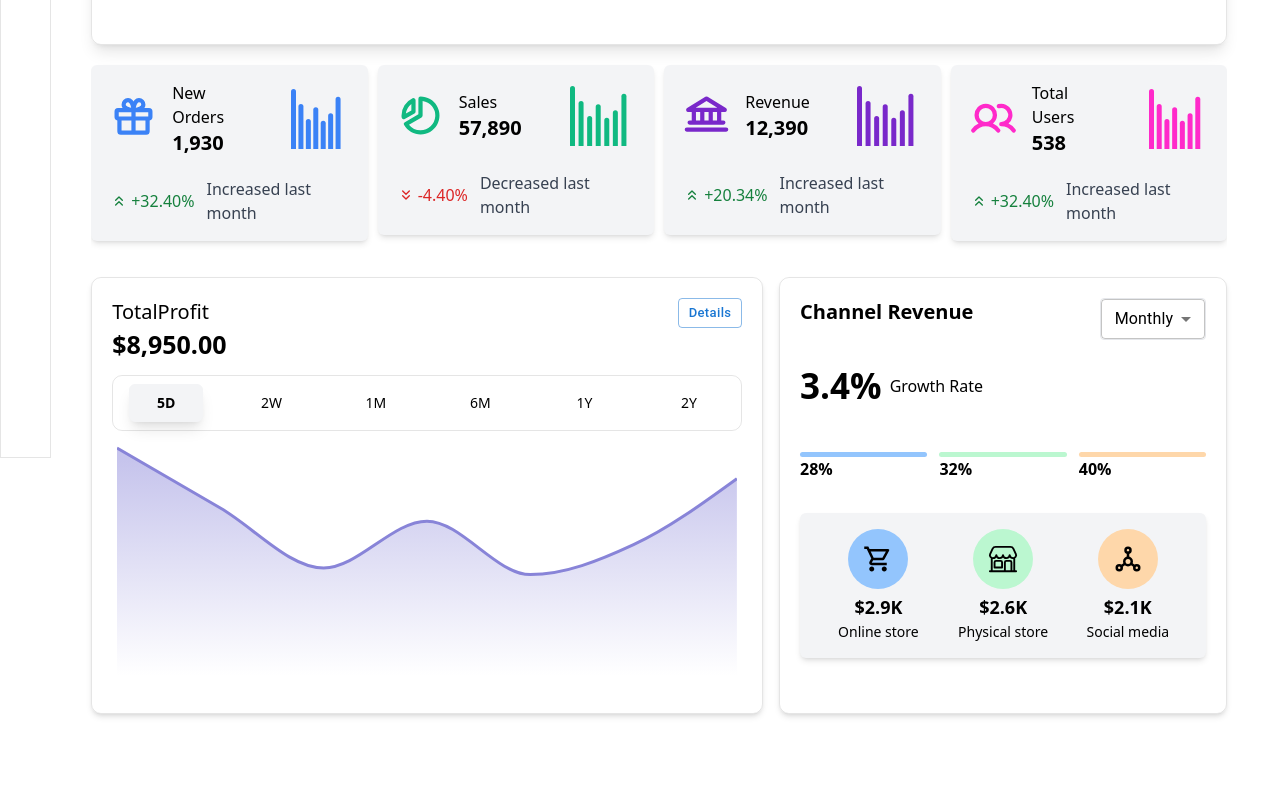
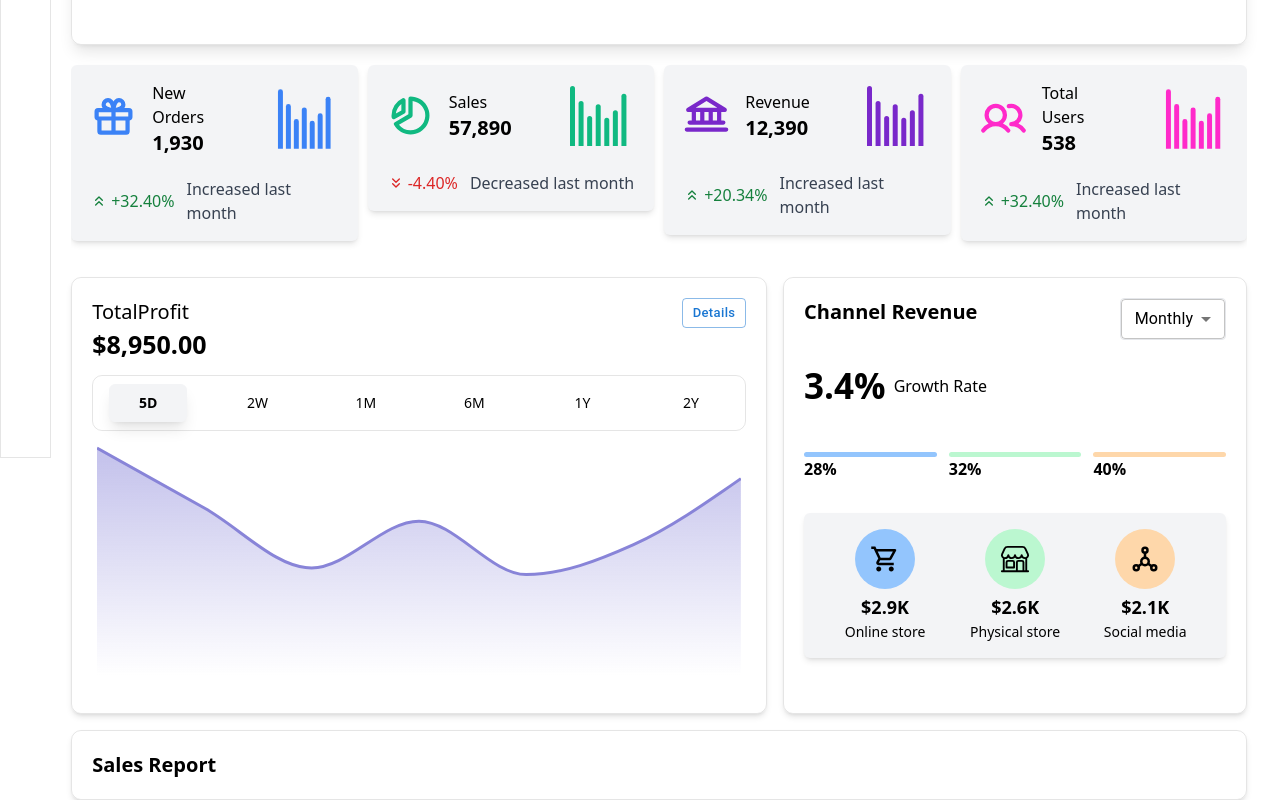
Before and after one commit to preetitaware04/admin-dashboard, a Next.js app: page / in a window 1280 px wide. Shown: the part 342-1142 px from the top of the page. Before the commit the page ends 1072 px from the top, so only its background shows below. Built offline with nearby package versions, Linux system fonts and the light colour scheme; some icons are missing.

Commit message:
sales report wip

```diff
--- a/src/Context/ThemeContext.jsx
+++ b/src/Context/ThemeContext.jsx
@@ -41,7 +41,7 @@ const ThemeProvider = ({ children }) => {
           className="transition-all duration-300"
         >
           <Header />
-          <div className="px-5 py-20">{children}</div>
+          <div className="px-10 py-20 relative right-0">{children}</div>
         </div>
       </div>
     </MyContext.Provider>
--- /dev/null
+++ b/src/app/_components/SalesReport.jsx
@@ -0,0 +1,13 @@
+import React from "react";
+
+const SalesReport = () => {
+  return (
+    <section className="px-5">
+      <div className="card dark:border-gray-700 p-5 px-5 shadow-md dark:shadow-gray-700 rounded-md flex flex-col gap-5">
+        <h2 className="text-xl font-bold">Sales Report</h2>
+      </div>
+    </section>
+  );
+};
+
+export default SalesReport;
--- a/src/app/page.js
+++ b/src/app/page.js
@@ -2,16 +2,18 @@ import Banner from "@/app/_components/Banner";
 import DashboardCards from "./_components/DashboardCards";
 import TotalProfit from "./_components/TotalProfit";
 import ChannelRevenue from "./_components/ChannelRevenue";
+import SalesReport from "./_components/SalesReport";
 
 export default function Home() {
   return (
     <>
       <Banner />
       <DashboardCards />
-      <div className="flex gap-4 my-4 px-5">
+      <section className="flex gap-4 my-4 px-5">
         <TotalProfit />
         <ChannelRevenue />
-      </div>
+      </section>
+      <SalesReport/>
     </>
   );
 }
```
